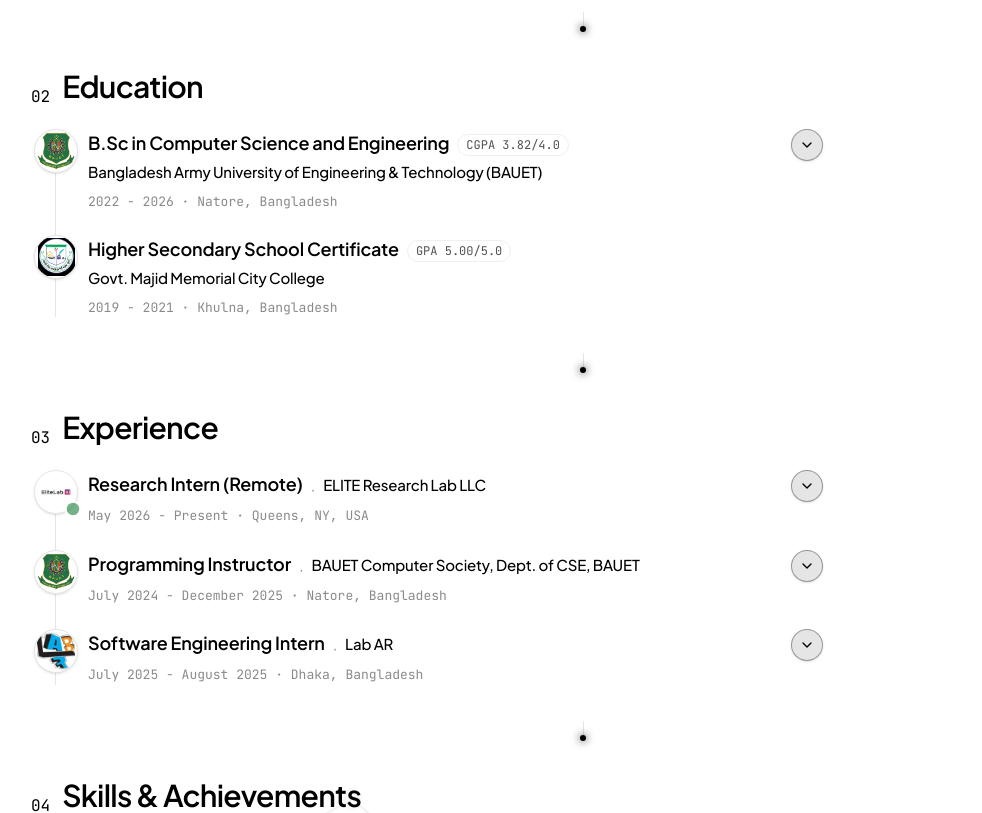
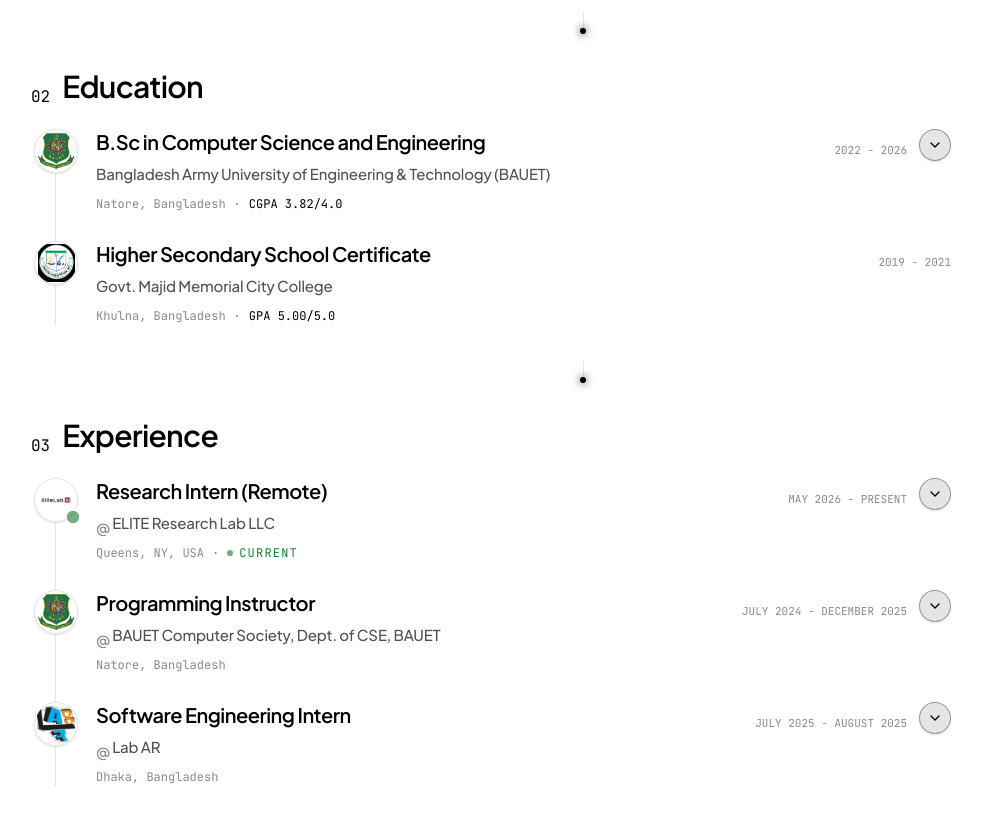
Before and after one commit to ratulhasan001/portfolio, a Next.js app: page / in a window 1280 px wide. Shown: the part 1420-2233 px from the top of the page, without its empty margins (57-1039 px from the left). Built offline with nearby package versions, Linux system fonts and the light colour scheme.

Commit message:
Put dates at the right margin of education and experience entries

```diff
--- a/src/components/education-section.tsx
+++ b/src/components/education-section.tsx
@@ -11,30 +11,43 @@ import { TimelineLogo } from "./timeline-logo";
 
 function EntryHead({ edu }: { edu: Education }) {
   return (
-    <>
-      <div className="flex flex-wrap items-center gap-2">
-        <h4 className="text-base font-semibold text-fg-default sm:text-lg">
+    <div className="min-w-0">
+      {/* Degree carries the weight; the years sit out at the right margin in
+          mono so the column of periods scans on its own. */}
+      <div className="flex flex-wrap items-baseline justify-between gap-x-4 gap-y-1">
+        <h4 className="text-lg font-semibold leading-tight tracking-tight text-fg-default sm:text-xl">
           <PopWords text={edu.degree} inView stagger={0.04} />
         </h4>
+        <span className="mono shrink-0 text-[11px] uppercase tracking-[0.1em] text-fg-subtle">
+          {edu.period}
+        </span>
+      </div>
+
+      <p className="mt-1 text-[15px] font-medium text-fg-muted">
+        <PopWords text={edu.school} inView delay={0.1} stagger={0.04} />
+      </p>
+
+      <div className="mono mt-1.5 flex flex-wrap items-center gap-x-2 gap-y-1 text-[12px] text-fg-subtle">
+        <span>{edu.location}</span>
         {edu.score && (
-          <span className="mono rounded-full border border-border-muted bg-canvas px-2 py-0.5 text-xs text-fg-muted">
+          <>
+            <span aria-hidden>·</span>
+            <span className="text-fg-default">
               {edu.score.label} {edu.score.value.toFixed(2)}/
               {edu.score.scale.toFixed(1)}
             </span>
+          </>
         )}
         {edu.merit && (
-          <span className="rounded-full bg-success-subtle px-2 py-0.5 text-xs font-medium text-success">
+          <>
+            <span aria-hidden>·</span>
+            <span className="uppercase tracking-[0.1em] text-status-published">
               {edu.merit}
             </span>
+          </>
         )}
       </div>
-      <p className="text-[15px] font-medium text-accent">
-        <PopWords text={edu.school} inView delay={0.1} stagger={0.04} />
-      </p>
-      <p className="mono mt-1 text-[13px] text-fg-subtle">
-        {edu.period} · {edu.location}
-      </p>
-    </>
+    </div>
   );
 }
 
@@ -50,7 +63,7 @@ export function EducationSection() {
 
       <SectionTitle index="02" title="Education" />
 
-      <ol className="relative ml-6 max-w-3xl border-l border-border-default pl-8">
+      <ol className="relative ml-5 max-w-4xl border-l border-border-default pl-8 sm:ml-6 sm:pl-10">
         {education.map((edu, i) => (
           <motion.li
             key={edu.school}
@@ -58,7 +71,7 @@ export function EducationSection() {
             whileInView={{ opacity: 1, y: 0 }}
             viewport={{ once: true, margin: "-60px" }}
             transition={{ duration: 0.5, delay: i * 0.1, ease: [0.22, 1, 0.36, 1] }}
-            className="mb-6 last:mb-0"
+            className="mb-7 last:mb-0"
           >
             <TimelineLogo
               src={edu.logo}
@@ -69,9 +82,14 @@ export function EducationSection() {
 
             {edu.detail ? (
               <Disclosure title="Show thesis" summary={<EntryHead edu={edu} />}>
+                <div className="border-l-2 border-border-muted pl-4">
+                  <p className="mono mb-1 text-[11px] font-semibold uppercase tracking-wider text-fg-subtle">
+                    Thesis
+                  </p>
                   <p className="text-[15px] leading-relaxed text-fg-muted">
-                  {edu.detail}
+                    {edu.detail.replace(/^Thesis:\s*/, "")}
                   </p>
+                </div>
               </Disclosure>
             ) : (
               <EntryHead edu={edu} />
--- a/src/components/experience-section.tsx
+++ b/src/components/experience-section.tsx
@@ -21,7 +21,7 @@ export function ExperienceSection() {
 
       <SectionTitle index="03" title="Experience" />
 
-      <ol className="relative ml-6 max-w-3xl border-l border-border-default pl-8">
+      <ol className="relative ml-5 max-w-4xl border-l border-border-default pl-8 sm:ml-6 sm:pl-10">
         {experience.map((exp, i) => (
           <motion.li
             key={exp.org}
@@ -29,7 +29,7 @@ export function ExperienceSection() {
             whileInView={{ opacity: 1, y: 0 }}
             viewport={{ once: true, margin: "-60px" }}
             transition={{ duration: 0.5, delay: i * 0.1, ease: [0.22, 1, 0.36, 1] }}
-            className="mb-6 last:mb-0"
+            className="mb-7 last:mb-0"
           >
             <TimelineLogo
               src={exp.logo}
@@ -42,26 +42,43 @@ export function ExperienceSection() {
             <Disclosure
               title="Show role details"
               summary={
-                <>
-                  <div className="flex flex-wrap items-baseline gap-x-2 gap-y-0.5">
-                    <h4 className="text-base font-semibold text-fg-default sm:text-lg">
+                <div className="min-w-0">
+                  {/* Role carries the weight; the dates sit out at the right
+                      margin in mono so the column of periods scans on its own. */}
+                  <div className="flex flex-wrap items-baseline justify-between gap-x-4 gap-y-1">
+                    <h4 className="text-lg font-semibold leading-tight tracking-tight text-fg-default sm:text-xl">
                       <PopWords text={exp.role} inView stagger={0.04} />
                     </h4>
-                    <span className="text-fg-subtle">·</span>
-                    <p className="text-[15px] font-medium text-accent">
+                    <span className="mono shrink-0 text-[11px] uppercase tracking-[0.1em] text-fg-subtle">
+                      {exp.period}
+                    </span>
+                  </div>
+
+                  <p className="mt-1 text-[15px] font-medium text-fg-muted">
+                    <span className="text-fg-subtle">@ </span>
                     <PopWords text={exp.org} inView delay={0.1} stagger={0.04} />
                   </p>
+
+                  <div className="mono mt-1.5 flex flex-wrap items-center gap-x-2 gap-y-1 text-[12px] text-fg-subtle">
+                    <span>{exp.location}</span>
+                    {exp.current && (
+                      <>
+                        <span aria-hidden>·</span>
+                        <span className="inline-flex items-center gap-1.5 uppercase tracking-[0.1em] text-status-published">
+                          <span className="animate-pulse-dot h-1.5 w-1.5 rounded-full bg-current" />
+                          Current
+                        </span>
+                      </>
+                    )}
                   </div>
-                  <p className="mono mt-1 text-[13px] text-fg-subtle">
-                    {exp.period} · {exp.location}
-                  </p>
-                </>
+                </div>
               }
             >
-              <ul className="space-y-2 text-[15px] text-fg-muted">
+              <div className="border-l-2 border-border-muted pl-4">
+                <ul className="space-y-2 text-[15px] leading-relaxed text-fg-muted">
                   {exp.bullets.map((b) => (
-                  <li key={b} className="flex gap-2">
-                    <span className="mt-2 h-1 w-1 shrink-0 rounded-full bg-fg-subtle" />
+                    <li key={b} className="flex gap-2.5">
+                      <span className="mt-[9px] h-1 w-1 shrink-0 rounded-full bg-fg-subtle" />
                       {b}
                     </li>
                   ))}
@@ -71,6 +88,7 @@ export function ExperienceSection() {
                     <Chip key={tag}>{tag}</Chip>
                   ))}
                 </div>
+              </div>
             </Disclosure>
           </motion.li>
         ))}
```
Lines whose indentation alone changed are shown as unchanged.
